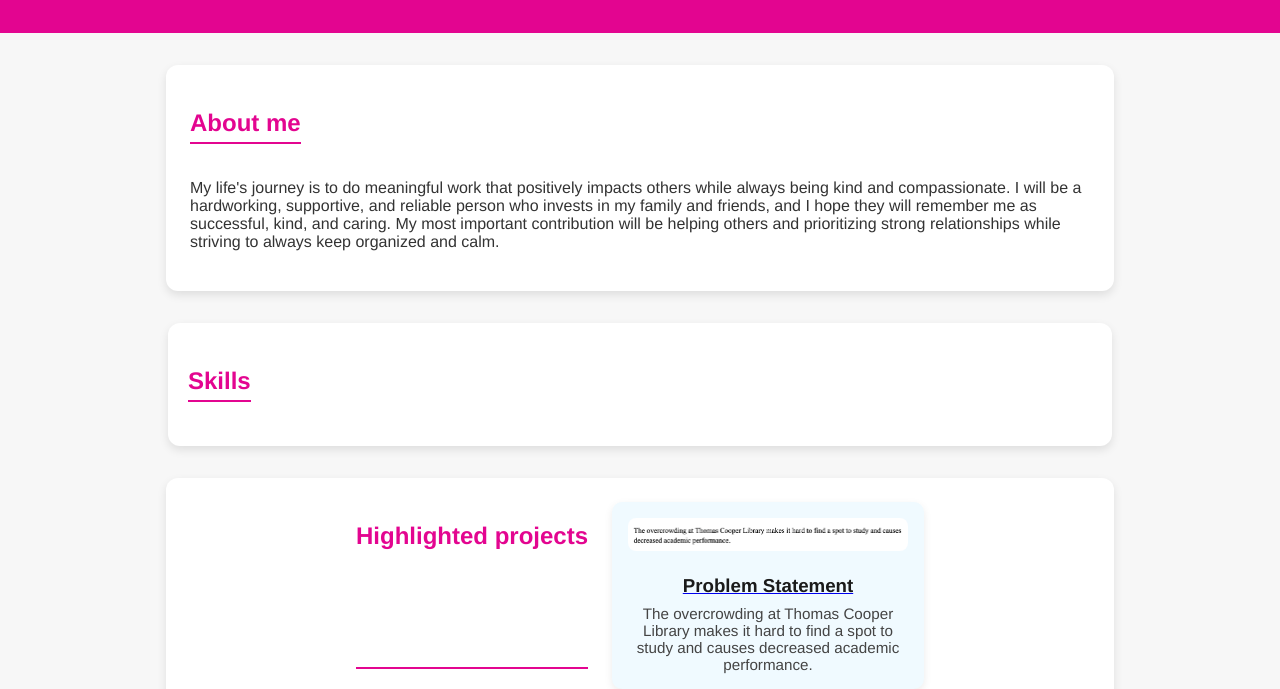
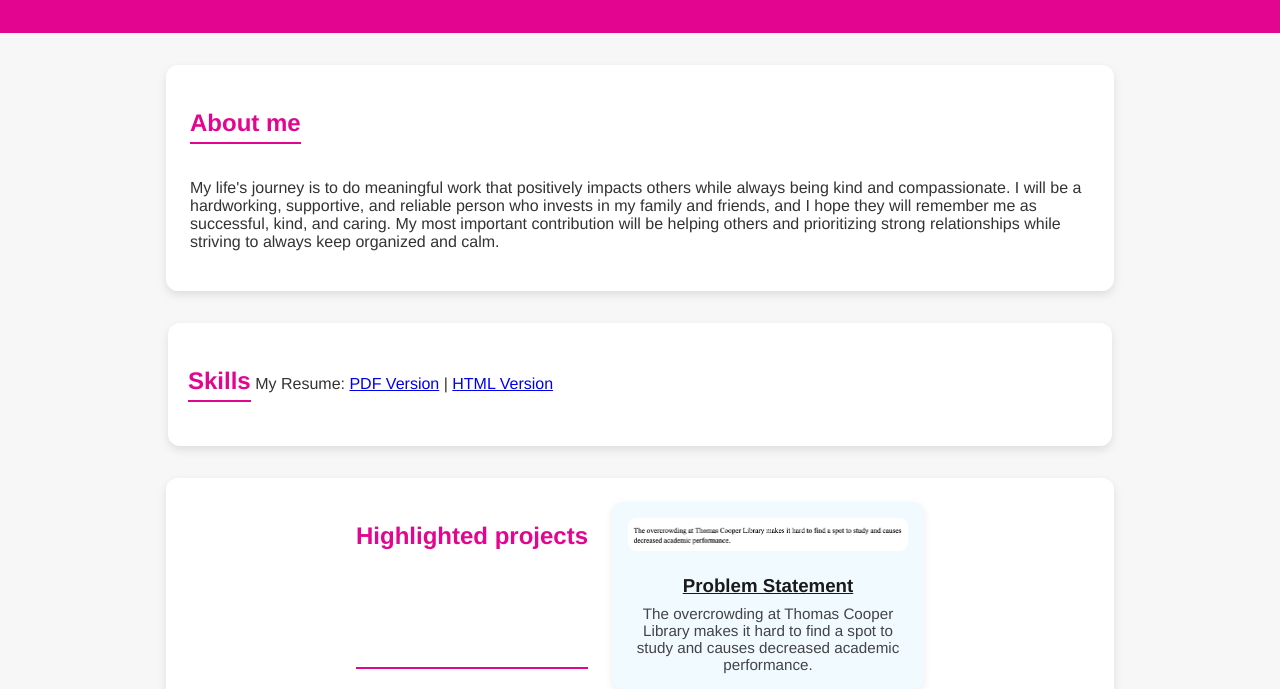
Before and after one commit to alexaadams6778/alexaadams6778.github.io, a plain HTML site: page index.html in a window 1280 px wide. Shown: the part 111-800 px from the top of the page. Drawn offline with Linux system fonts and the light colour scheme.

Commit message:
created resume.html and added a link on homepage

```diff
--- a/index.html
+++ b/index.html
@@ -26,6 +26,10 @@
 
             <section class="skills">
                 <h2>Skills</h2>
+                <span>
+                    My Resume: <a href="files/resume.pdf">PDF Version</a>
+                    | <a href="resume.html">HTML Version</a>
+                </span>
             </section>
 
             <!--Problem Statement Assignment-->
```
Also changed, not shown: resume.html (added, +10 -0 lines).
